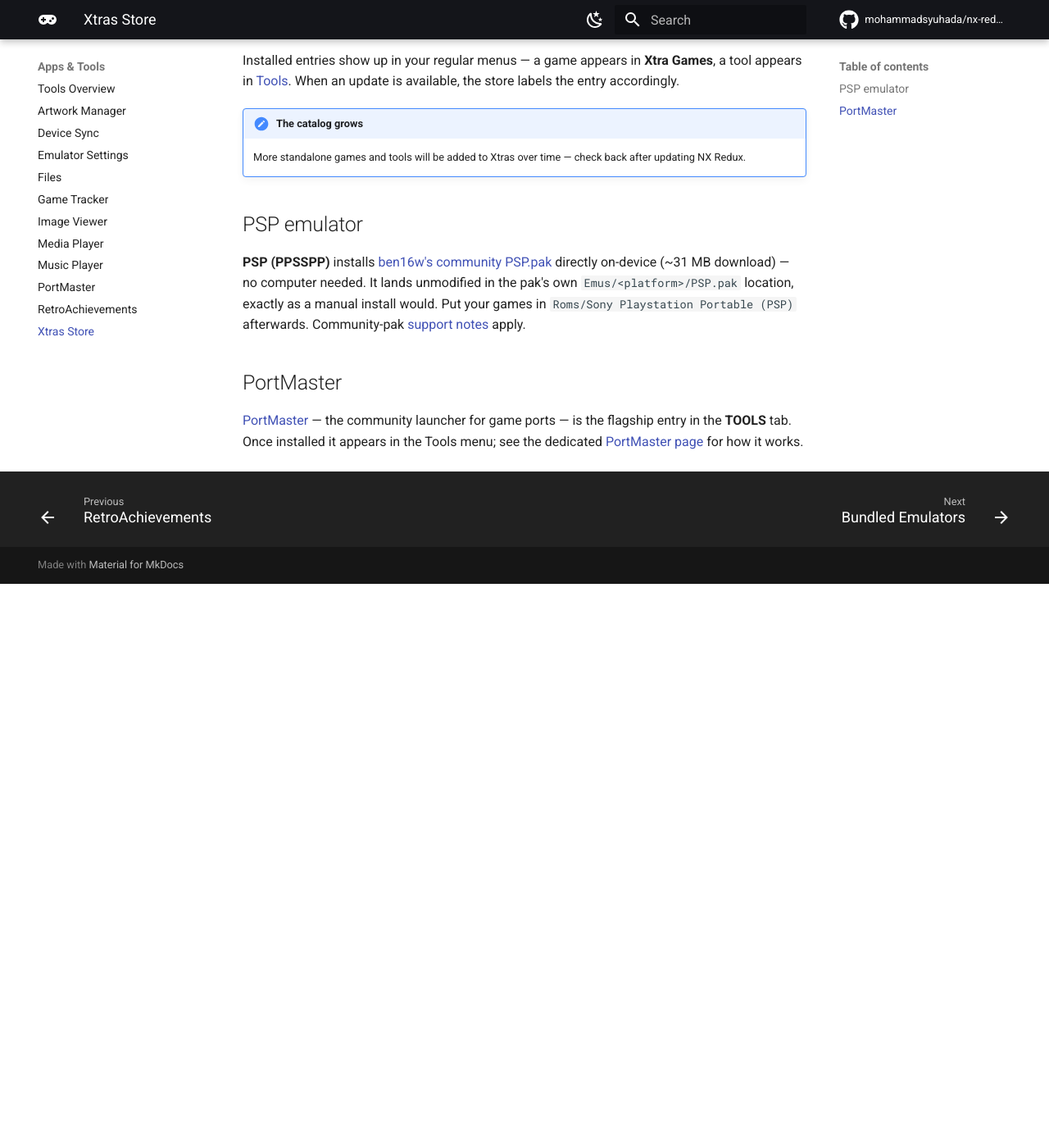
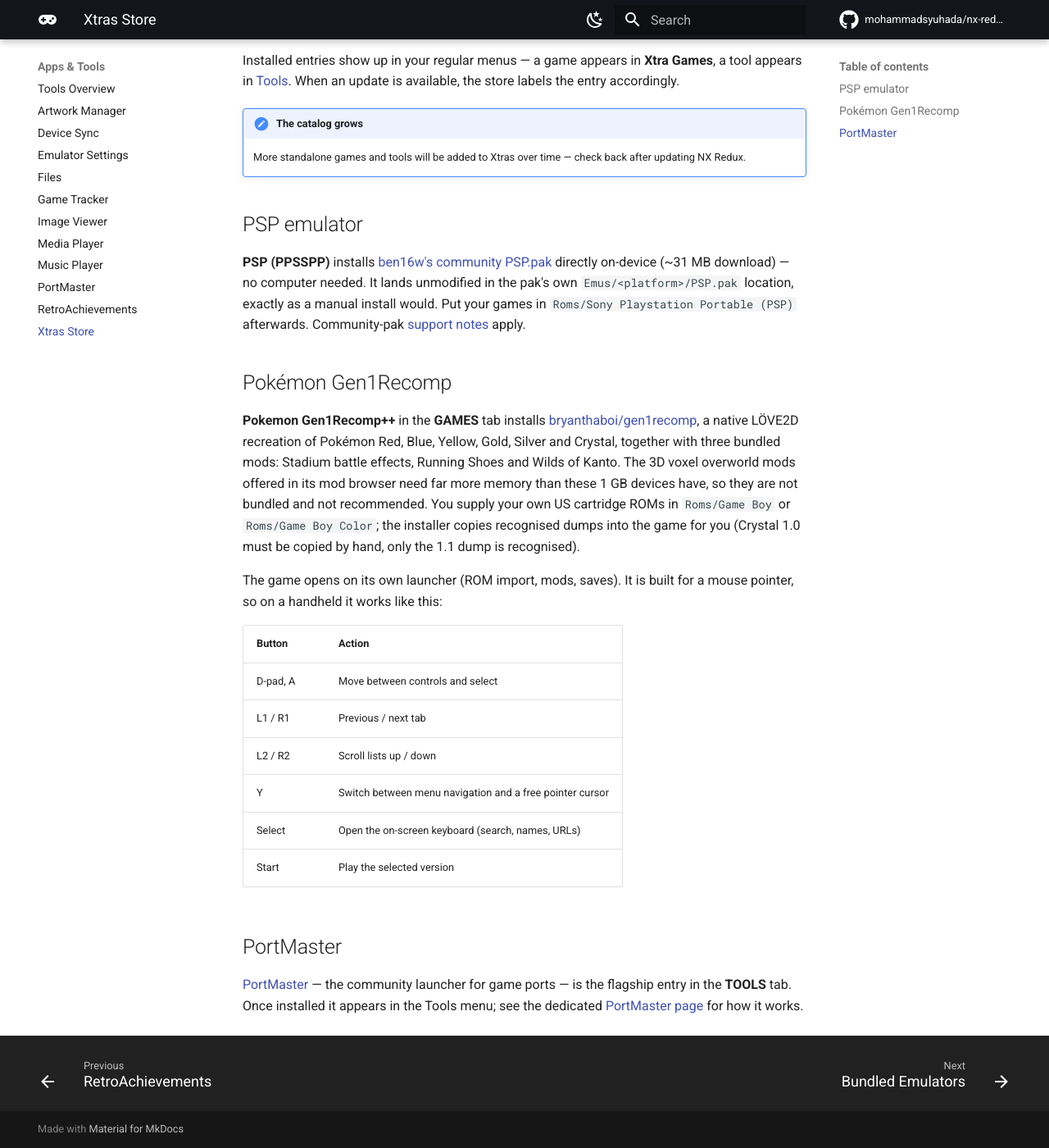
Before and after one commit to mohammadsyuhada/nx-redux-docs, an MkDocs documentation site: the page built from docs/apps/xtras.md, in a window 1280 px wide and 1400 px high, scrolled down 890 px. Shown: the whole window at 82% size. Built offline with MkDocs 1.6.1 and Material for MkDocs 9.7.7, drawn with Linux system fonts in a browser that asks for light colours; comment, search, counter and statistics services are not loaded; before the commit the page ends 1602 px from its top, so only the background shows below that.

Commit message:
docs(xtras): Pokemon Gen1Recomp++ section with launcher controls, Gen 2 and voxel notes, refreshed screenshots

```diff
--- a/docs/apps/xtras.md
+++ b/docs/apps/xtras.md
@@ -30,6 +30,31 @@
 afterwards. Community-pak [support notes](../emulators/additional.md)
 apply.
 
+## Pokémon Gen1Recomp
+
+**Pokemon Gen1Recomp++** in the **GAMES** tab installs
+[bryanthaboi/gen1recomp](https://github.com/bryanthaboi/gen1recomp), a
+native LÖVE2D recreation of Pokémon Red, Blue, Yellow, Gold, Silver and
+Crystal, together with three bundled mods: Stadium battle effects, Running
+Shoes and Wilds of Kanto. The 3D voxel overworld mods offered in its mod
+browser need far more memory than these 1 GB devices have, so they are
+not bundled and not recommended. You supply your own US
+cartridge ROMs in `Roms/Game Boy` or `Roms/Game Boy Color`; the installer
+copies recognised dumps into the game for you (Crystal 1.0 must be copied
+by hand, only the 1.1 dump is recognised).
+
+The game opens on its own launcher (ROM import, mods, saves). It is built
+for a mouse pointer, so on a handheld it works like this:
+
+| Button | Action |
+|---|---|
+| D-pad, A | Move between controls and select |
+| L1 / R1 | Previous / next tab |
+| L2 / R2 | Scroll lists up / down |
+| Y | Switch between menu navigation and a free pointer cursor |
+| Select | Open the on-screen keyboard (search, names, URLs) |
+| Start | Play the selected version |
+
 ## PortMaster
 
 [PortMaster](https://portmaster.games/) — the community launcher for game
```
Also changed, not shown: docs/assets/screenshots/xtras-tools.png, docs/assets/screenshots/xtras.png.
